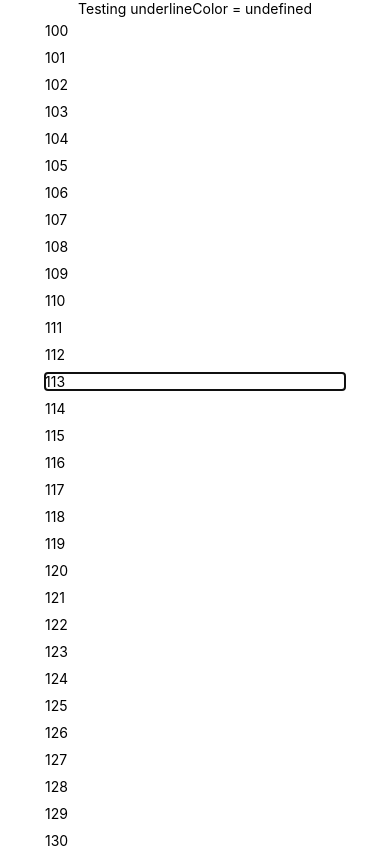
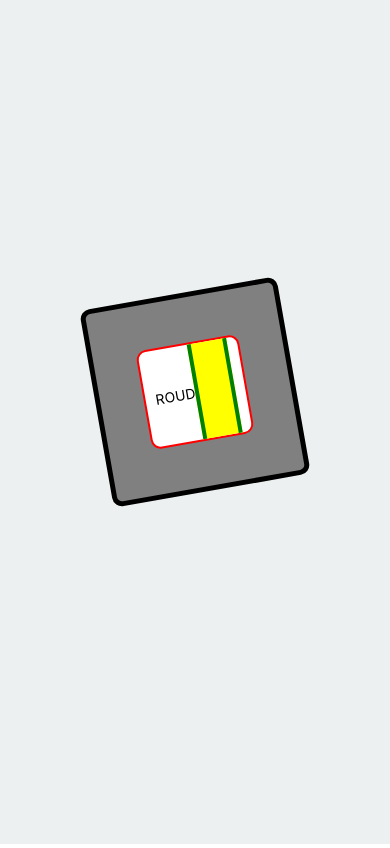
Before and after one commit to fabOnReact/AwesomeProject, a React Native app: screen / in a window 390 px wide. Shown: the top 848 px of the page. Built offline with nearby package versions, Linux system fonts and the light colour scheme.

Commit message:
fix overflow hidden with transform rotate

```diff
--- a/App.js
+++ b/App.js
@@ -1,135 +1,51 @@
-import * as React from "react";
-import { View, ScrollView, TextInput, Text, StyleSheet } from "react-native";
+import React, { Component } from 'react';
+import { Text, View, StyleSheet, StatusBar } from 'react-native';
 
-// These are the test parameters
-const params = {
-  underlineColors: ["red", undefined, "transparent", "rgba(0, 0, 0, 0)"],  // The colors to test
-  numberOfInputs: 100, // How many TextInput to render at a time
-  focusIntervalMs: 200, // How often to change focus between them
-  displayForMs: 3000, // How long to display them (set to 0 for indefinite)
-  delayDisplayForMs: 10, // How long to delay between displays
-  withScrollView: false // Whether to use a ScrollView
-};
+const Box = () => {
+  return (
+    <View style={{ width: 40, height: 440, borderWidth: 4, borderColor: 'green', backgroundColor: 'yellow'}}/>
+  );
+}
 
-const testText = index =>
-  `Testing underlineColor = ${params.underlineColors[index] || "undefined"}`;
-
-class AndroidTextInputTest extends React.Component{
-  state = {
-    underlineColorIndex: 0,
-    showInputs: true,
-    startKey: 0
-  };
-  mounted = false;
-  focusInterval = undefined;
-  textInputRefs = undefined;
-  focussedInputIndex = 0;
-
-  componentDidMount() {
-    console.log(`Testing with params = `, JSON.stringify(params));
-    this.mounted = true;
-    setTimeout(this._showInputs, params.delayDisplayForMs);
-    setInterval(this._focusAnInput, params.focusIntervalMs);
-  }
-
-  componentWillUnmount() {
-    clearInterval(this.focusInterval);
-    this.mounted = false;
-  }
-
-  _focusAnInput = () => {
-    if (this.mounted && this.textInputRefs) {
-      if (this.focussedInputIndex >= this.textInputRefs.length) {
-        this.focussedInputIndex = 0;
-      }
-      const textInputRef = this.textInputRefs[this.focussedInputIndex];
-      const textInput = this.refs[textInputRef];
-      if (textInput) {
-        this.focussedInputIndex++;
-        this.refs[textInputRef].focus();
-      }
-    }
-  };
-
-  _showInputs = () => {
-    if (this.mounted) {
-      console.log(testText(this.state.underlineColorIndex));
-      this.setState({ showInputs: true });
-      if (params.displayForMs) {
-        setTimeout(this._unshowInputs, params.displayForMs);
-      }
-    }
-  };
-
-  _unshowInputs = () => {
-    this.focussedInputIndex = 0;
-    this.textInputRefs = undefined;
-    if (this.mounted) {
-      let next = this.state.underlineColorIndex + 1;
-      if (next === params.underlineColors.length) {
-        next = 0;
-      }
-      this.setState({
-        underlineColorIndex: next,
-        showInputs: false,
-        startKey: this.state.startKey + params.numberOfInputs
-      });
-      setTimeout(this._showInputs, params.delayDisplayForMs);
-    }
-  };
-
+export default class App extends Component {
   render() {
-    const textInputs = [];
-    const { underlineColorIndex } = this.state;
-    const underlineColor = params.underlineColors[underlineColorIndex];
-
-    const refs = [];
-
-    if (this.state.showInputs) {
-      for (let i = 0; i < params.numberOfInputs; i++) {
-        const key = this.state.startKey + i + "";
-        refs.push(key);
-        textInputs.push(
-          <TextInput
-            ref={key}
-            key={key}
-            placeholder={key}
-            underlineColorAndroid={underlineColor}
-            style={styles.textInput}
-          />
-        );
-      }
-      if (!this.textInputRefs) {
-        this.textInputRefs = refs;
-      }
-    }
-
     return (
-      <View style={styles.mainView}>
-        <Text>{testText(underlineColorIndex)}</Text>
-        {params.withScrollView ? (
-          <React.Fragment>
-            <Text>With ScrollView</Text>
-            <ScrollView>{textInputs}</ScrollView>
-          </React.Fragment>
-        ) : (
-          <React.Fragment>{textInputs}</React.Fragment>
-        )}
+      <View style={styles.container}>
+        <View style={[styles.block, { transform: [{ rotate: '-10deg' }], borderRadius: 10, borderWidth: 5 }]}>
+          <View style={[styles.textContainer, { borderRadius: 10, overflow: 'hidden' }]}>
+            <Text>ROUD</Text>
+            <Box/>
+          </View>
+        </View>
       </View>
     );
   }
 }
 
 const styles = StyleSheet.create({
-  mainView: {
+  container: {
     flex: 1,
-    alignItems: "center"
+    alignItems: 'center',
+    justifyContent: 'center',
+    backgroundColor: '#ecf0f1',
   },
-  textInput: {
-    backgroundColor: "white",
-    margin: 5,
-    width: 300
-  }
+  block: {
+    justifyContent: 'center',
+    alignItems: 'center',
+    marginBottom: 60,
+    width: 200,
+    height: 200,
+    backgroundColor: 'gray',
+  },
+  textContainer: {
+    flexDirection: 'row',
+    justifyContent: 'center',
+    alignItems: 'center',
+    margin: 10,
+    padding: 10,
+    borderWidth: 2,
+    borderColor: 'red',
+    backgroundColor: 'white',
+    height: 100,
+  },
 });
-
-export default AndroidTextInputTest;
```
Also changed, not shown: App2.js (added, +76 -0 lines), components/AssetExample.js (added, +35 -0 lines), assets/logo_facebook_square.png (added).
